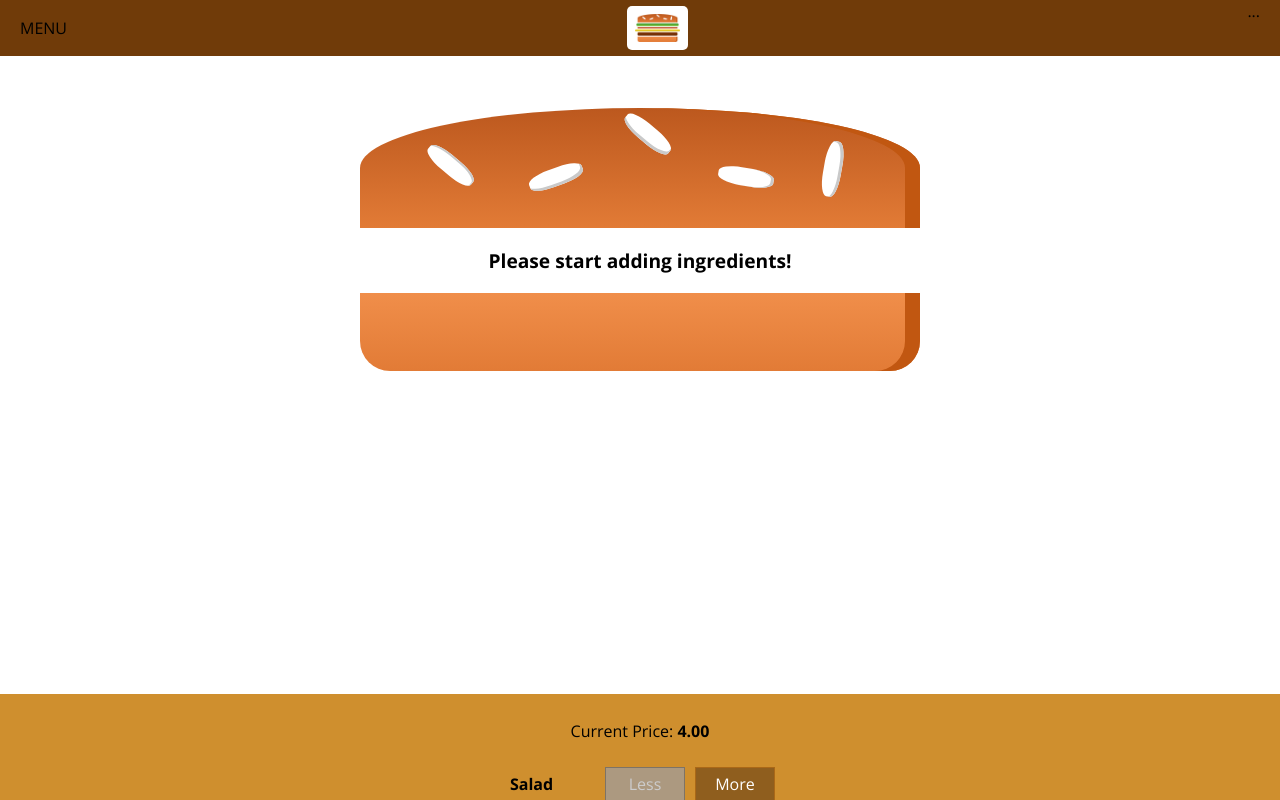
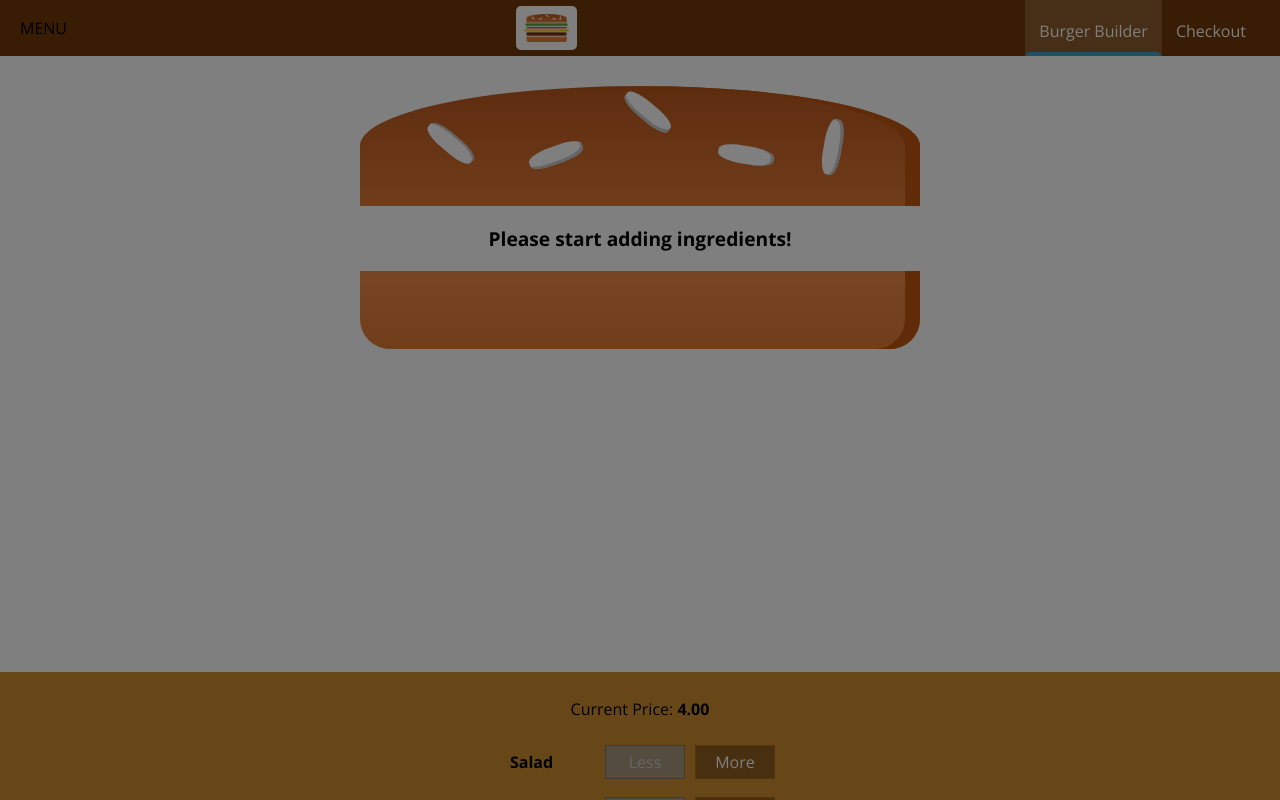
Before and after one commit to Beroozam/burger-builder, a React (Create React App) app: page / in a window 1280 px wide. Shown: the top 800 px of the page. Built offline with nearby package versions, Linux system fonts and the light colour scheme.

Commit message:
lecture8-33

```diff
--- a/src/component/Layout/Layout.js
+++ b/src/component/Layout/Layout.js
@@ -1,16 +1,28 @@
-import React from 'react'
+import React, { Component } from 'react'
 import Aux from '../../hoc/Auxiliary'
 import classes from './Layout.module.css'
 import Toolbar from '../Navigation/Toolbar/Toolbar'
+import SideDrawer from '../Navigation/SideDrawer/SideDrawer'
 
-const layout = ( props ) => (
+class Layout extends Component {
+    state={
+        showSideDrawer:true
+    }
+
+    sideDrawerClosedHandler = () => {
+        this.setState({showSideDrawer:false})
+    }
+    render(){
+        return(
             <Aux>
                 <Toolbar />
-        <div>Toolbar,SideDrawer, Backdrop</div>
+                <SideDrawer open={this.state.showSideDrawer} closed={this.sideDrawerClosedHandler}/>
                 <main className={classes.Content}>
-            {props.children}
+                    {this.props.children}
                 </main>
             </Aux>
         )
+    }
+}
 
-export default layout;
+export default Layout;
--- a/src/component/Logo/Logo.module.css
+++ b/src/component/Logo/Logo.module.css
@@ -1,7 +1,7 @@
 .Logo{
     background-color: #fff;
     padding:8px;
-    height:80%;
+    height:100%;
     box-sizing: border-box;
     border-radius: 5px;
 }
--- /dev/null
+++ b/src/component/Navigation/NavigationItems/NavigationItem/NavigationItem.js
@@ -0,0 +1,12 @@
+import React from 'react'
+import classes from './NavigationItem.module.css'
+
+const navigationItem = (props) => (
+    <li className={classes.NavigationItem}>
+        <a
+            href={props.link}
+            className={props.active ? classes.active : null}>{props.children}</a>
+    </li>
+)
+
+export default navigationItem;
--- /dev/null
+++ b/src/component/Navigation/NavigationItems/NavigationItem/NavigationItem.module.css
@@ -0,0 +1,46 @@
+.NavigationItem{
+    margin:10px 0;
+    box-sizing:border-box;
+    display: block;
+    width: 100%;
+}
+
+.NavigationItem a {
+    color:#8F5C2C;
+    text-decoration: none;
+    width: 100%;
+    padding:16px 10px;
+    box-sizing: border-box;
+    display: block;
+}
+
+.NavigationItem a:hover,
+.NavigationItem a:active,
+.NavigationItem a.active {
+    color:#40A4C8;
+}
+
+@media (min-width:500px) {
+    .NavigationItem{
+        margin:0;
+        display: flex;
+        height: 100%;
+        width:auto;
+        align-items: center;
+    }
+
+    .NavigationItem a {
+        color:white;
+        height: 100%;
+        padding:16px 10px;
+        border:4px solid transparent;
+    }
+
+    .NavigationItem a:hover,
+    .NavigationItem a:active,
+    .NavigationItem a.active {
+        background-color: #8F5C2C;
+        border-bottom:4px solid #40A4C8;
+        color:white;
+    }
+}
--- /dev/null
+++ b/src/component/Navigation/NavigationItems/NavigationItems.js
@@ -0,0 +1,12 @@
+import React from 'react'
+import classes from './NavigationItems.module.css'
+import NavigationItem from './NavigationItem/NavigationItem'
+
+const navigationItems = () => (
+    <ul className={classes.NavigationItems}>
+        <NavigationItem link="/" active>Burger Builder</NavigationItem>
+        <NavigationItem link="/">Checkout</NavigationItem>
+    </ul>
+);
+
+export default navigationItems;
--- /dev/null
+++ b/src/component/Navigation/NavigationItems/NavigationItems.module.css
@@ -0,0 +1,15 @@
+.NavigationItems{
+    padding:0;
+    margin:0;
+    list-style-type: none;
+    display: flex;
+    flex-flow: column;
+    align-items: center;
+    height: 100%;
+}
+
+@media (min-width:500px){
+    .NavigationItems{
+        flex-flow:row;
+    }
+}
--- /dev/null
+++ b/src/component/Navigation/SideDrawer/SideDrawer.js
@@ -0,0 +1,27 @@
+import React from 'react'
+import Logo from '../../Logo/Logo'
+import NavigationItems from '../NavigationItems/NavigationItems'
+import classes from './SideDrawer.module.css'
+import Backdrop from '../../UI/Backdrop/Backdrop'
+
+const sideDrawer = (props) => {
+    let attachedClasses = [classes.SideDrawer , classes.Close]
+    if (props.open) {
+        attachedClasses = [classes.SideDrawer , classes.Open]
+    }
+    return (
+        <React.Fragment>
+            <Backdrop show={props.open} clicked={props.closed}/>
+            <div className={attachedClasses.join(' ')}>
+                <div className={classes.Logo}>
+                    <Logo />
+                </div>
+                <nav>
+                    <NavigationItems />
+                </nav>
+            </div>
+        </React.Fragment>
+    )
+}
+
+export default sideDrawer;
--- /dev/null
+++ b/src/component/Navigation/SideDrawer/SideDrawer.module.css
@@ -0,0 +1,31 @@
+.SideDrawer{
+    position:fixed;
+    width:280px;
+    max-width:70%;
+    height: 100%;
+    left:0;
+    top:0;
+    z-index:200;
+    background-color:#fff;
+    padding:32px 16px;
+    box-sizing: border-box;
+    transition: transform .3s ease-out;
+}
+
+@media (min-width:500px) {
+    .SideDrawer{
+        display: none;
+    }
+}
+
+.Open{
+    transform:translateX(0);
+}
+
+.Close{
+    transform:translateX(-100%)
+}
+
+.Logo{
+    height:11%;
+}
--- a/src/component/Navigation/Toolbar/Toolbar.js
+++ b/src/component/Navigation/Toolbar/Toolbar.js
@@ -1,13 +1,16 @@
 import React from 'react'
 import Logo from '../../Logo/Logo';
 import classes from './Toolbar.module.css'
+import NavigationItems from '../NavigationItems/NavigationItems'
 
 const toolbar = (props) => (
     <header className={classes.Toolbar}>
         <div>MENU</div>
-        <Logo />
-        <nav>
-            ...
+        <div className={classes.Logo}>
+            <Logo/>
+        </div>
+        <nav className={classes.DesktopOnly}>
+            <NavigationItems/>
         </nav>
     </header>
 );
--- a/src/component/Navigation/Toolbar/Toolbar.module.css
+++ b/src/component/Navigation/Toolbar/Toolbar.module.css
@@ -16,3 +16,13 @@
 .Toolbar nav{
     height: 100%;
 }
+
+.Logo{
+    height:80%;
+}
+
+@media (max-width:499px){
+    .DesktopOnly{
+        display:none;
+    }
+}
```
Lines whose indentation alone changed are shown as unchanged.
